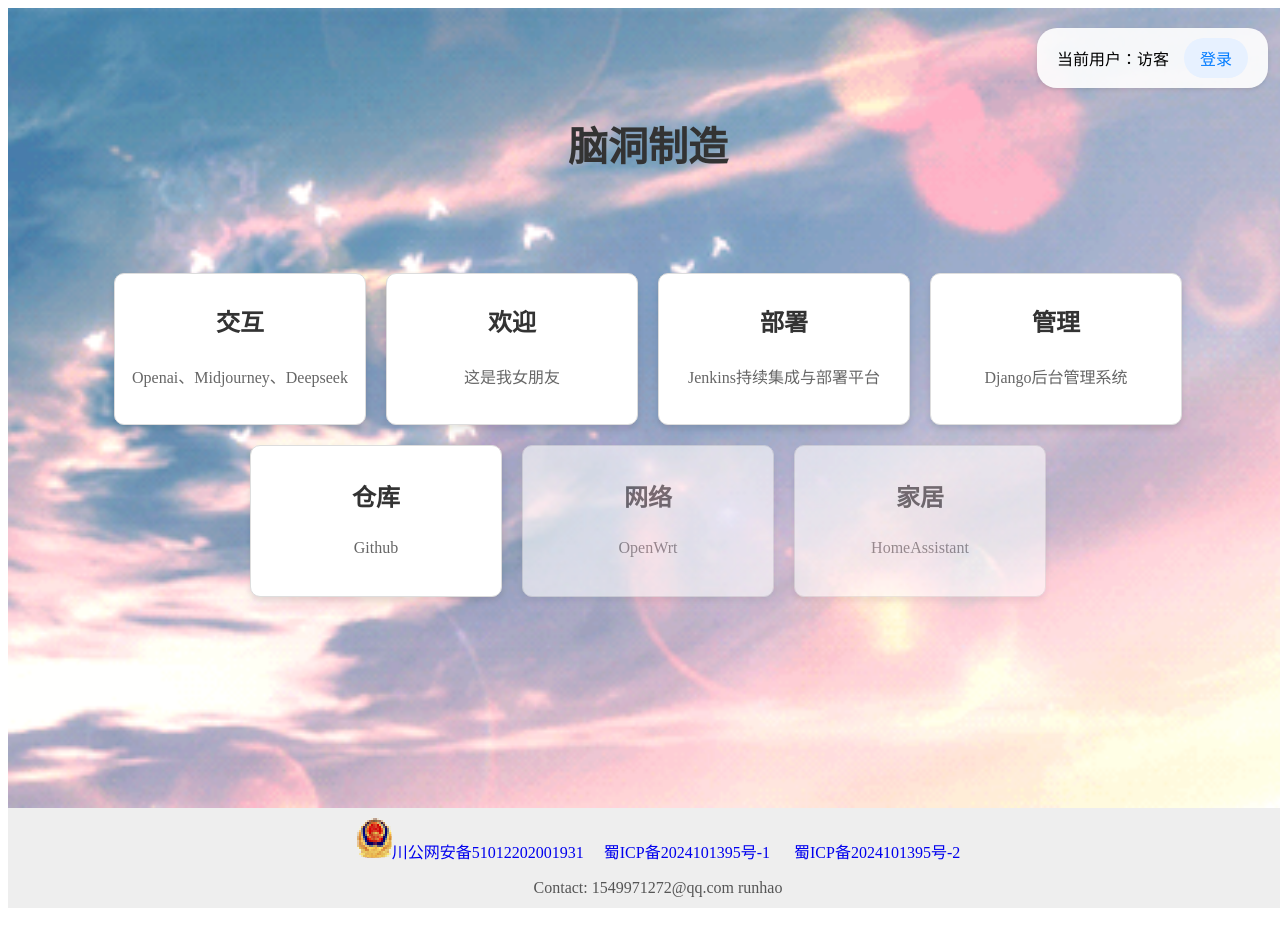
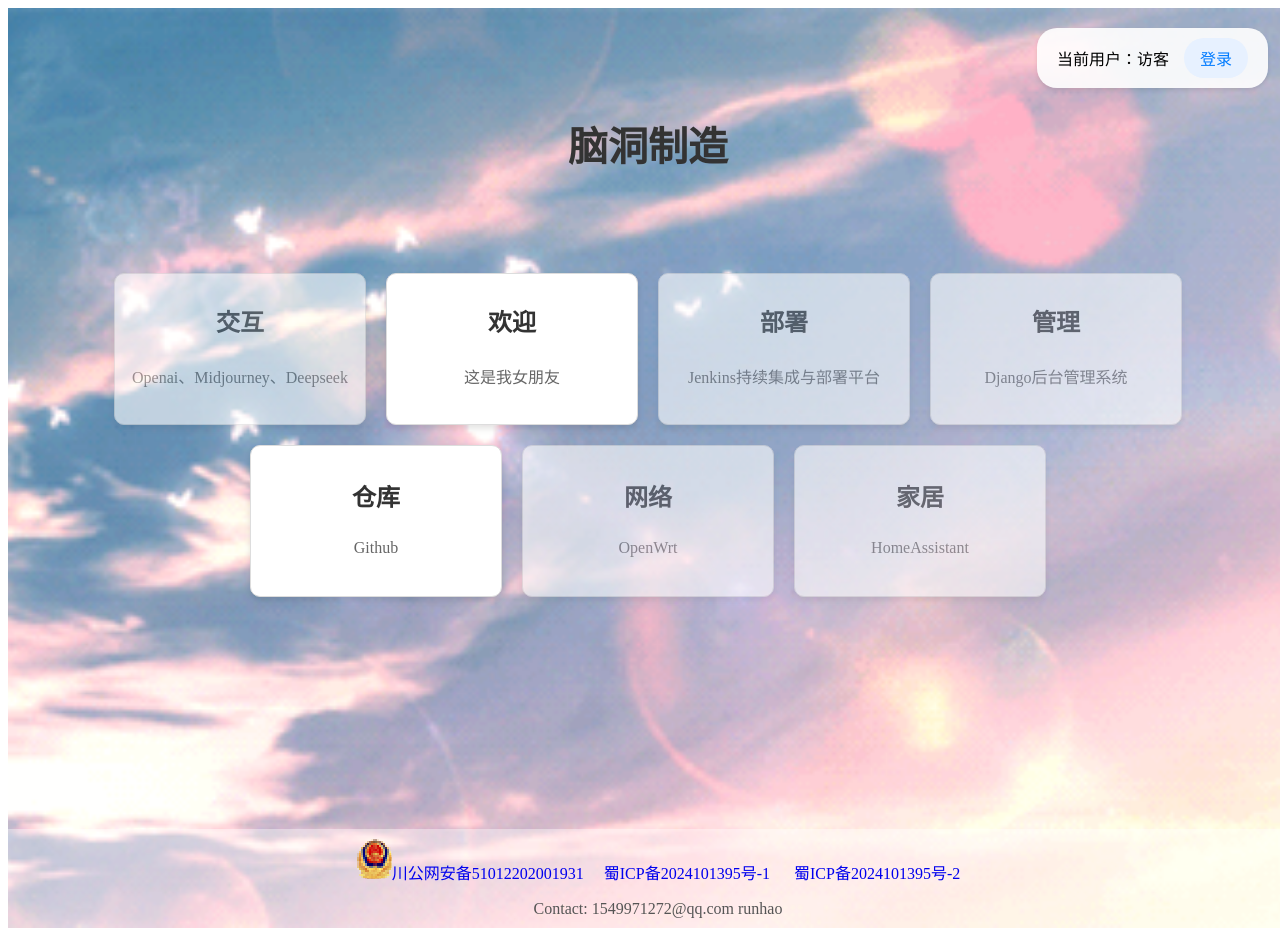
Before and after one commit to runhao/MyWebsiteVue, a Vue app: page / in a window 1280 px wide. Shown: the top 928 px of the page. Built offline with nearby package versions, Linux system fonts and the light colour scheme.

Commit message:
feat: 修改首页样式

```diff
--- a/src/views/Index.vue
+++ b/src/views/Index.vue
@@ -10,8 +10,7 @@
     <div class="content">
       <h1 class="title">脑洞制造</h1>
       <div class="card-container">
-        <!-- 原有卡片内容保持不变 -->
-        <a href="/chat-any" class="card">
+        <a :href="isLoggedIn ? '/chat-any' : 'javascript:void(0)'" class="card" :class="{ disabled: !isLoggedIn }">
           <h2>交互</h2>
           <p>Openai、Midjourney、Deepseek</p>
         </a>
@@ -19,11 +18,11 @@
           <h2>欢迎</h2>
           <p>这是我女朋友</p>
         </a>
-        <a href="http://shiyan520.cn:8080" class="card">
+        <a :href="isLoggedIn ? 'http://shiyan520.cn:8080' : 'javascript:void(0)'" class="card" :class="{ disabled: !isLoggedIn }">
           <h2>部署</h2>
           <p>Jenkins持续集成与部署平台</p>
         </a>
-        <a href="http://naodongzhizao.com/admin" class="card">
+        <a :href="isLoggedIn ? 'http://naodongzhizao.com/admin' : 'javascript:void(0)'" class="card" :class="{ disabled: !isLoggedIn }">
           <h2>管理</h2>
           <p>Django后台管理系统</p>
         </a>
@@ -41,8 +40,8 @@
         </a>
       </div>
     </div>
+    <Distribution class="footer"/>
   </div>
-  <Distribution class="footer"/>
 </template>
 
 <script>
@@ -92,7 +91,9 @@ export default {
 <style scoped>
 /* 新增容器样式 */
 .app-container {
-  min-height: 100vh;
+  min-height: 115vh;
+  display: flex;
+  flex-direction: column;
   position: relative;
   background-color: #f8f9fa;
 }
@@ -129,6 +130,7 @@ export default {
 
 /* 调整内容区域间距 */
 .content {
+  flex: 1; /* 使内容区域填充剩余空间 */
   padding: 80px 20px 20px; /* 顶部留出状态栏空间 */
   display: flex;
   flex-direction: column;
@@ -182,12 +184,13 @@ export default {
 }
 
 .footer {
-  height: 10%;
-  background-color: #eee;
+  background-color: rgba(255, 255, 255, 0.4); /* 半透明背景 */
   color: #555;
   padding: 10px;
   text-align: center;
   width: 100%;
+  position: relative; /* 相对定位 */
+  z-index: 10; /* 确保 footer 在背景之上 */
 }
 
 .disabled {
```
